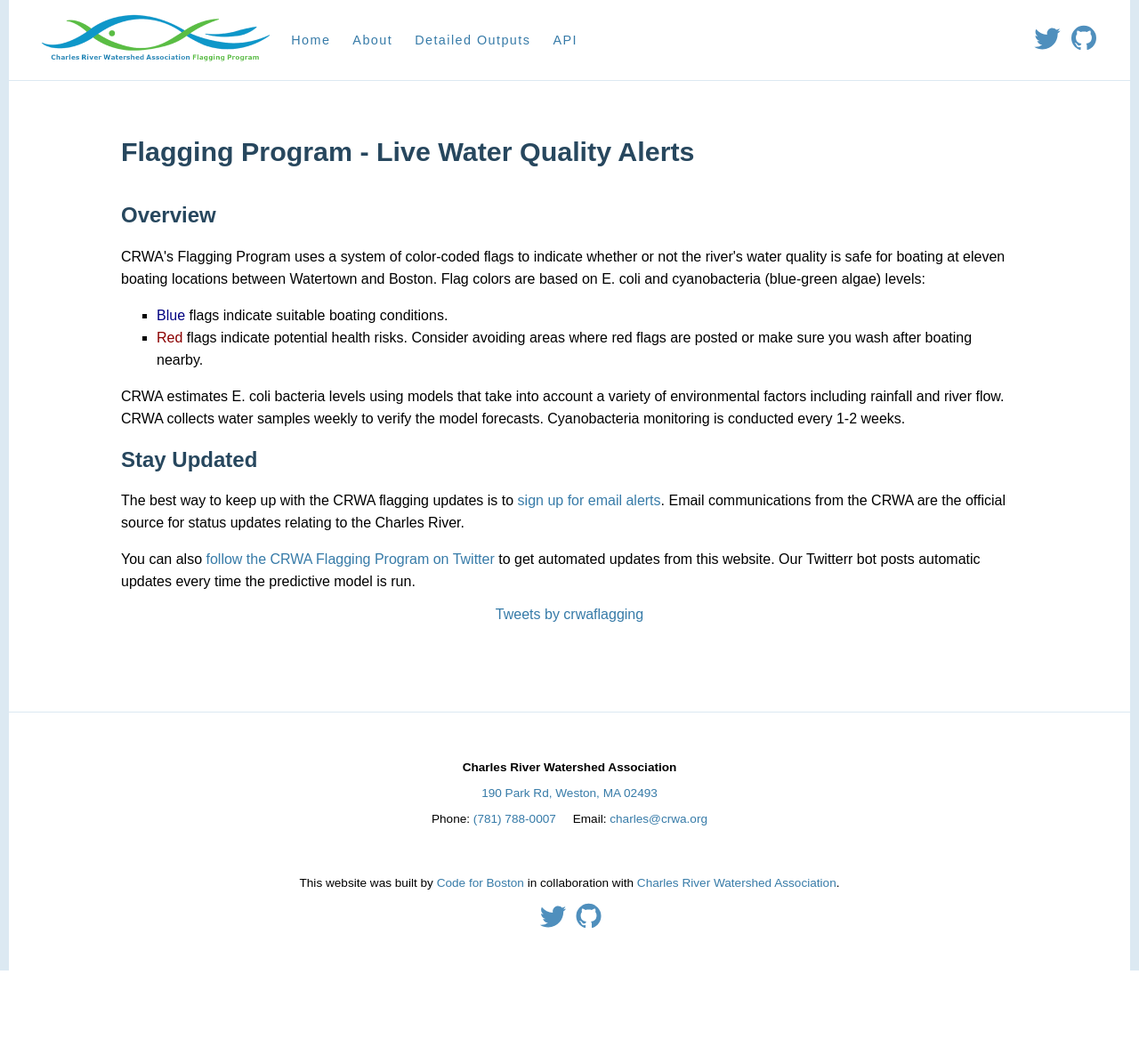
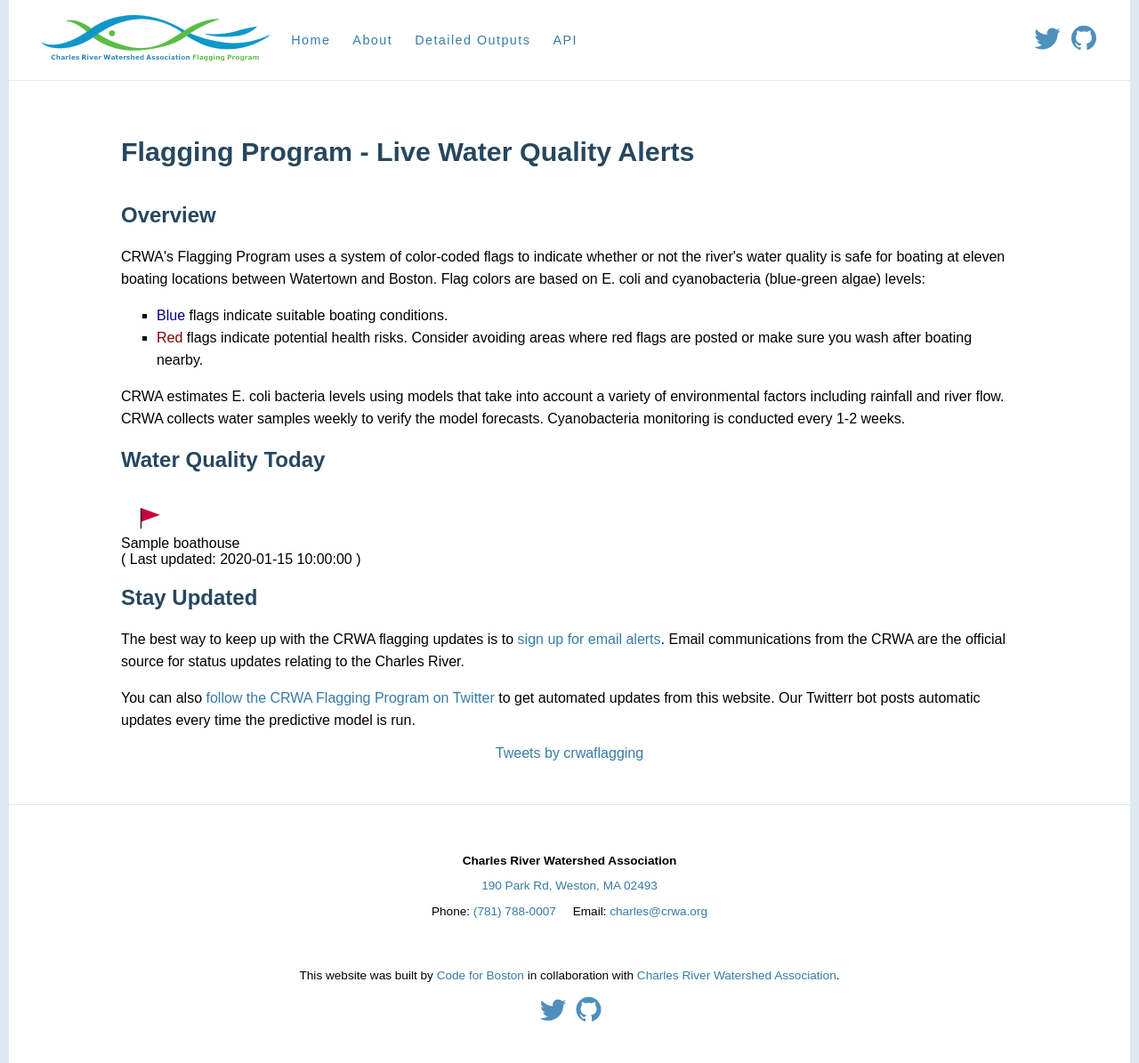
Before and after one commit to codeforboston/flagging, a Flask app: template flagging_site/templates/index.html in a window 1280 px wide. Shown: the whole page at 89% size. Before the commit the page ends 1091 px from the top, so only its background shows below. Run offline with Flask 2, Linux system fonts and the light colour scheme; the template is opened without the code that fills it: most values are stand-ins (such as "Sample title", 1, 10 or a date in 2020); parts of the project's set-up code (start-up, migrations or seed data) failed here and were passed over; some libraries are stand-ins or nearby versions.

Commit message:
flags on homepage are now using override, too

```diff
--- a/flagging_site/templates/flags.html
+++ b/flagging_site/templates/flags.html
@@ -32,6 +32,7 @@
             </div>
         {% endif %}
     {% endwith %}
+
     {% if boating_season %}
         {% for boathouse, safe in flags.items() %}
         <div class="flag-container">
@@ -49,6 +50,7 @@
             ( Last updated: {{ model_last_updated_time }} )
         </div>
     {% endif %}
+
     <div class="info">
         <a href="{{ url_for('flagging.index', _external=True) }}" target="_blank">Click here for more information.</a>
     </div>
--- a/flagging_site/templates/index.html
+++ b/flagging_site/templates/index.html
@@ -16,32 +16,25 @@
         including rainfall and river flow. CRWA collects water samples weekly to verify the model forecasts. Cyanobacteria
         monitoring is conducted every 1-2 weeks.
     </p>
-{% if boating_season %}
+
 <h2>Water Quality Today</h2>
- {{ flagging_message | safe }}
-    <table class="home-reach">
-        {% for reach_no, reach in boathouse_statuses.items() %}
-        <tr>
-            <td class="home-reach">
-                <div><strong>Reach {{ reach_no }}</strong></div>
-                <ul class="home-boat-house">
-                    {% for boathouse in reach['boathouses'] %}
-                    <li> {{ boathouse }} </li>
-                    {% endfor %}
-                </ul>
-            </td>
-            {% if reach.flag %}
-            <td class="home-reach flag"><img class="flag" src="{{ url_for('static', filename='images/blue_flag.png') }}" /></td>
-            {% else %}
-            <td class="home-reach flag"><img class="flag" src="{{ url_for('static', filename='images/red_flag.png') }}" /></td>
-            {% endif %}
-        </tr>
-        {% endfor %}
-    </table>
-        <p class="centered">
-            (Last updated: {{model_last_updated_time}})
-        </p>
-{% endif %}
+
+{% for boathouse, safe in flags.items() %}
+<div class="flag-container">
+    {% if safe %}
+        <img class="flag" src="{{ url_for('static', filename='images/blue_flag.png') }}" />
+    {% else %}
+        <img class="flag" src="{{ url_for('static', filename='images/red_flag.png') }}" />
+    {% endif %}
+    <br />
+    {{ boathouse }}
+</div>
+
+{% endfor %}
+<div class="last-updated">
+    ( Last updated: {{ model_last_updated_time }} )
+</div>
+
 <h2>Stay Updated</h2>
 <p>
     The best way to keep up with the CRWA flagging updates is to <a href="https://www.crwa.org/flagging-program.html">sign
```
Also changed, not shown: flagging_site/blueprints/flagging.py (+17 -7 lines).
